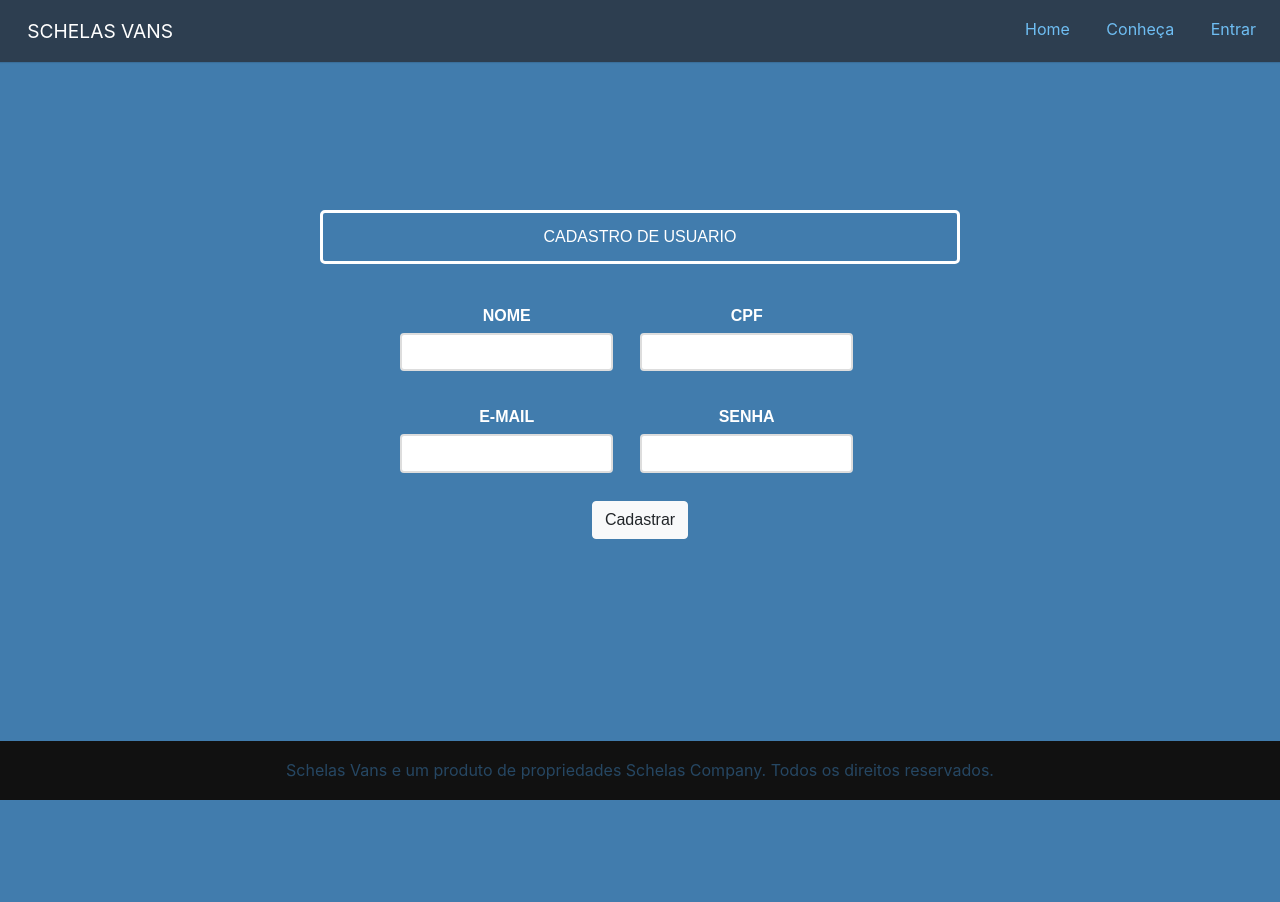
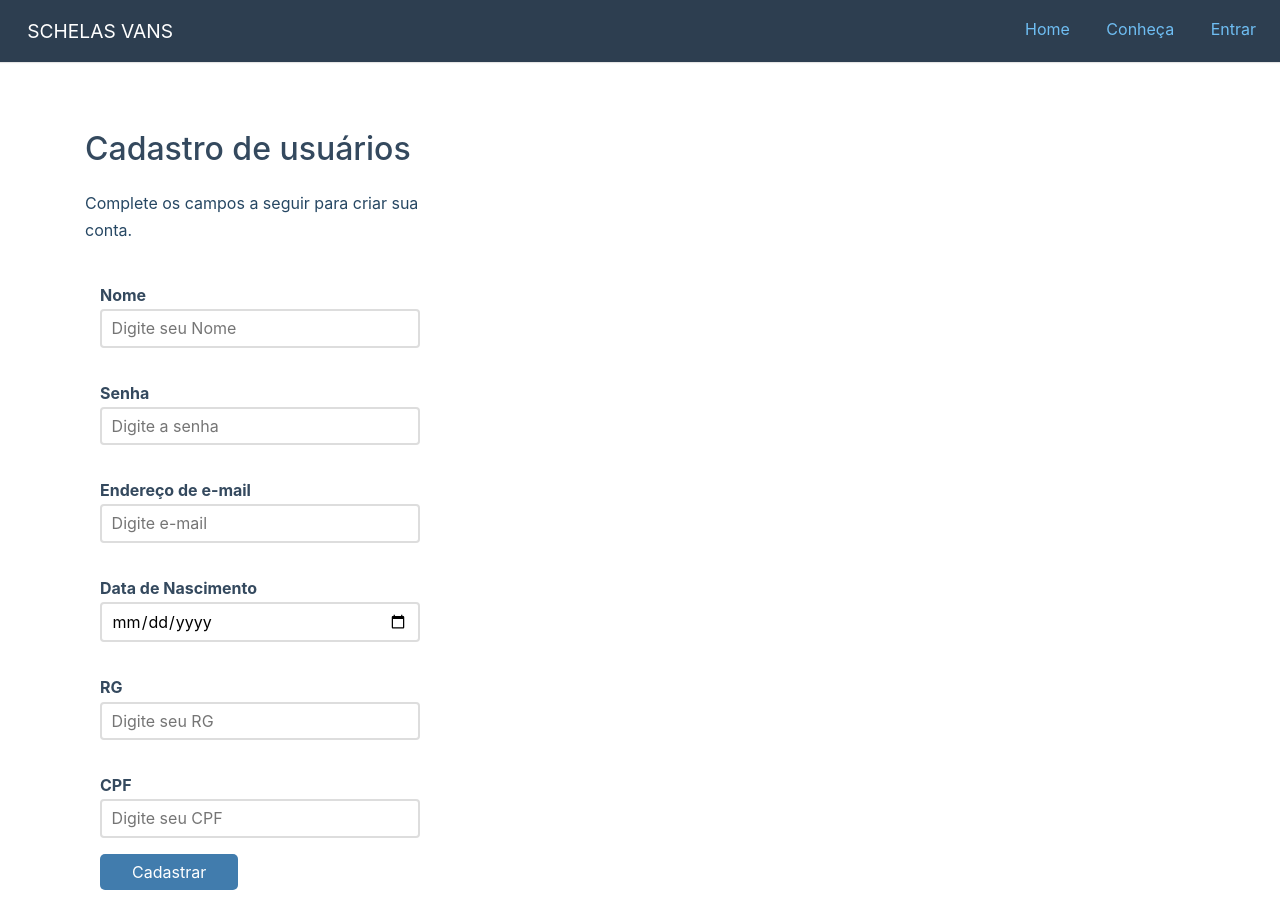
Before and after one commit to BrunoTeixeira2607/SchelasVans, a PHP site: page /Cadastro.php in a window 1280 px wide. Before the commit the page ends 800 px from the top, so only its background shows below. Run offline with PHP 8.4, Linux system fonts and the light colour scheme; some libraries are stand-ins or nearby versions.

```diff
--- a/Cadastro.php
+++ b/Cadastro.php
@@ -1,77 +1,89 @@
-<!doctype html>
-<html lang="en">
+<!DOCTYPE html>
+<!--
+To change this license header, choose License Headers in Project Properties.
+To change this template file, choose Tools | Templates
+and open the template in the editor.
+-->
+<html>
     <head>
+        <title>Schelas Vans Co.</title>
         <meta charset="utf-8">
         <meta name="viewport" content="width=device-width, initial-scale=1.0">
-        <meta name="description" content="A layout example that shows off a responsive product landing page.">
         <title>Schelas Vans Co.</title>
         <link rel="stylesheet" href="https://unpkg.com/purecss@1.0.0/build/pure-min.css" integrity="sha384-" crossorigin="anonymous">
         <link rel="stylesheet" href="https://unpkg.com/purecss@1.0.0/build/grids-responsive-min.css">
         <link rel="stylesheet" href="https://netdna.bootstrapcdn.com/font-awesome/4.0.3/css/font-awesome.css">
-        <link rel="stylesheet" href="css/layouts/marketing 2.css">
+        <link rel="stylesheet" href="css/layouts/marketing.css">
         <link rel="stylesheet" href="https://stackpath.bootstrapcdn.com/bootstrap/4.2.1/css/bootstrap.min.css" integrity="sha384-GJzZqFGwb1QTTN6wy59ffF1BuGJpLSa9DkKMp0DgiMDm4iYMj70gZWKYbI706tWS" crossorigin="anonymous">
+        <!--        <link rel="stylesheet" href="https://cdnjs.cloudflare.com/ajax/libs/materialize/1.0.0/css/materialize.min.css">
+                <script src="https://cdnjs.cloudflare.com/ajax/libs/materialize/1.0.0/js/materialize.min.js"></script>-->
 
     </head>
+    <body>
+        <?php
+        require_once ('Classes/Funcoes.class.php');
+        require_once ('Classes/Usuario.class.php');
 
-    <body>
+        $objFc = new Funcoes();
+        $objUsr = new Usuario();
 
-        <?php include 'Header2.php' ?>
+        if (isset($_POST['btCadastrar'])) {
+            if ($objUsr->queryInsert($_POST) == 'ok') {
+            echo '<script type="text/javascript">alert("Cadastro efetuado com Sucesso !")</script>';
+            header('location: index.php');}
+//            } else {
+//                echo '<script type="text/javascript">alert("Erro ao cadastrar")</script>';
+//            }
+        }
+        ?>
+        <?php include 'Header.php' ?>
+        <br><br><br>
+        <div class= "container">
+            <div class="row">
+                <div class="col-md-4">
+                    <H1>Cadastro de usuários</H1>
+                    <p>Complete os campos a seguir para criar sua conta.</p>
+                    <form class="pure-form pure-form-aligned" method="post">
+                        <fieldset>
+                            <div class="col-md-12">
+                                <label for="name">Nome</label>
+                                <input id="name" name="nome" type="text" placeholder="Digite seu Nome">
+                            </div>
 
-        <div class="splash-container">
-            <div class="splash">
-                <div class="pure-g">
-                    <div class="pure-u-1 pure-u-md-5-5">
-                        <p class="splash-head">
-                            CADASTRO DE USUARIO
-                        </p>
-                        <form class="pure-form pure-form-stacked">
-                            <fieldset>
-                                <div class="pure-g">
-                                    <div clss="pure-u-md-7-12">
-                                        <div class="pure-u-1 pure-u-md-1-3">
-                                            <label for="first-name" class="interfacea">Nome</label>
-                                            <input id="first-name" class="pure-u-23-24" type="text">
+                            <div class="col-md-12">
+                                <label for="password">Senha</label>
+                                <input id="password" name="senha" type="password" placeholder="Digite a senha">
                             </div>
-                                        <div class="pure-u-1 pure-u-md-1-24">
+
+                            <div class="col-md-12">
+                                <label for="email">Endereço de e-mail</label>
+                                <input id="email" name="email" type="email" placeholder="Digite e-mail">
                             </div>
-                                        <div class="pure-u-1 pure-u-md-1-3">
-                                            <label for="last-name" class="interfacea">CPF</label>
-                                            <input id="last-name" class="pure-u-23-24" type="text">
+                            <div class="col-md-12">
+                                <label for="password">Data de Nascimento</label>
+                                <input id="password" name="dataNas" type="date">
                             </div>
-                                        <div class="pure-u-1 pure-u-md-1-24">
+                            <div class="col-md-12">
+                                <label for="name">RG</label>
+                                <input id="name" name="RG" type="text" placeholder="Digite seu RG">
                             </div>
-                                        <div class="pure-u-1 pure-u-md-1-3">
-                                            <label for="email" class="interfacea">E-Mail</label>
-                                            <input id="email" class="pure-u-23-24" type="email" required>
+                            <div class="col-md-12">
+                                <label for="name">CPF</label>
+                                <input id="name" name="CPF" type="text" placeholder="Digite seu CPF">
                             </div>
-                                        <div class="pure-u-1 pure-u-md-1-24">
-                                        </div>
-                                        <div class="pure-u-1 pure-u-md-1-3">
-                                            <label for="city" class="interfacea">Senha</label>
-                                            <input id="city" class="pure-u-23-24" type="password">
-                                        </div>
-                                        <div class="pure-u-1 pure-u-md-1-24">
-                                        </div>
+                            <div class="col-md-12">
+                                <button type="submit" name="btCadastrar" class="pure-button pure-button-primary">Cadastrar</button>
                             </div>
 
                         </fieldset>
-                            <button type="button" class="btn btn-light">Cadastrar</button>
                     </form>
                 </div>
             </div>
         </div>
-        </div>
-
-        <div class="content-wrapper">
-
-            <div class="footer l-box is-center">
-                Schelas Vans e um produto de propriedades Schelas Company. Todos os direitos reservados.
-            </div>
-
-        </div>
-
-
 
 
     </body>
+    <script src="https://code.jquery.com/jquery-3.3.1.slim.min.js" integrity="sha384-q8i/X+965DzO0rT7abK41JStQIAqVgRVzpbzo5smXKp4YfRvH+8abtTE1Pi6jizo" crossorigin="anonymous"></script>
+    <script src="https://cdnjs.cloudflare.com/ajax/libs/popper.js/1.14.6/umd/popper.min.js" integrity="sha384-wHAiFfRlMFy6i5SRaxvfOCifBUQy1xHdJ/yoi7FRNXMRBu5WHdZYu1hA6ZOblgut" crossorigin="anonymous"></script>
+    <script src="https://stackpath.bootstrapcdn.com/bootstrap/4.2.1/js/bootstrap.min.js" integrity="sha384-B0UglyR+jN6CkvvICOB2joaf5I4l3gm9GU6Hc1og6Ls7i6U/mkkaduKaBhlAXv9k" crossorigin="anonymous"></script>
 </html>
--- a/Classes/Usuario.class.php
+++ b/Classes/Usuario.class.php
@@ -1,6 +1,8 @@
 <?php
+
 include_once "Conexao.class.php";
 include_once "Funcoes.class.php";
+
 class Usuario {
 
     private $con;
@@ -10,64 +12,77 @@ class Usuario {
     private $email;
     private $senha;
     private $dataCadastro;
+    private $dataNas;
+    private $RG;
+    private $CPF;
 
-    public function __construct(){
+    public function __construct() {
         $this->con = new Conexao();
         $this->objfc = new Funcoes();
     }
 
-    public function __set($atributo, $valor){
+    public function __set($atributo, $valor) {
         $this->$atributo = $valor;
     }
-    public function __get($atributo){
+
+    public function __get($atributo) {
         return $this->$atributo;
     }
 
-    public function querySeleciona($dado){
-        try{
+    public function querySeleciona($dado) {
+        try {
             $this->idUser = $this->objfc->base64($dado, 2);
             $cst = $this->con->conectar()->prepare("SELECT idUser, nome, email, data_cadastro FROM `usuario` WHERE `idUser` = :idFunc;");
             $cst->bindParam(":idFunc", $this->idUser, PDO::PARAM_INT);
             $cst->execute();
             return $cst->fetch();
         } catch (PDOException $ex) {
-            return 'error '.$ex->getMessage();
+            return 'error ' . $ex->getMessage();
         }
     }
 
-    public function querySelect(){
-        try{
+    public function querySelect() {
+        try {
             $cst = $this->con->conectar()->prepare("SELECT `idUser`, `nome`, `email`, `data_cadastro` FROM `usuario`;");
             $cst->execute();
             return $cst->fetchAll();
         } catch (PDOException $ex) {
-            return 'erro '.$ex->getMessage();
+            return 'erro ' . $ex->getMessage();
         }
     }
 
-    public function queryInsert($dados){
-        try{
+    public function queryInsert($dados) {
+        try {
             $this->nome = $this->objfc->tratarCaracter($dados['nome'], 1);
             $this->email = $dados['email'];
             $this->senha = sha1($dados['senha']);
+            $this->dataNas = $dados['dataNas'];
+            $this->CPF = $dados['CPF'];
+            $this->RG = $dados['RG'];
+
             $this->dataCadastro = $this->objfc->dataAtual(2);
-            $cst = $this->con->conectar()->prepare("INSERT INTO `usuario` (`nome`, `email`, `senha`, `data_cadastro`) VALUES (:nome, :email, :senha, :dt);");
+            $cst = $this->con->conectar()->prepare("insert into usuario (nome,email,dataNas,RG,CPF,data_Cadastro,senha) values (:nome, :email, :dataNas, :RG, :CPF, :data_Cadastro, :senha);");
             $cst->bindParam(":nome", $this->nome, PDO::PARAM_STR);
             $cst->bindParam(":email", $this->email, PDO::PARAM_STR);
+            $cst->bindParam(":dataNas", $this->dataNas, PDO::PARAM_STR);
+            $cst->bindParam(":RG", $this->RG, PDO::PARAM_STR);
+            $cst->bindParam(":CPF", $this->CPF, PDO::PARAM_STR);
+            $cst->bindParam("data_Cadastro", $this->dataCadastro, PDO::PARAM_STR);
             $cst->bindParam(":senha", $this->senha, PDO::PARAM_STR);
-            $cst->bindParam(":dt", $this->dataCadastro, PDO::PARAM_STR);
-            if($cst->execute()){
+
+            if ($cst->execute()) {
                 return 'ok';
-            }else{
+            } else {
                 return 'erro';
             }
         } catch (PDOException $ex) {
-            return 'error '.$ex->getMessage();
+            echo 'Exception -> ';
+               var_dump($e->getMessage());
         }
     }
 
-    public function queryUpdate($dados){
-        try{
+    public function queryUpdate($dados) {
+        try {
             $this->idUser = $this->objfc->base64($dados['func'], 2);
             $this->nome = $this->objfc->tratarCaracter($dados['nome'], 1);
             $this->email = $dados['email'];
@@ -75,30 +90,31 @@ class Usuario {
             $cst->bindParam(":idFunc", $this->idUser, PDO::PARAM_INT);
             $cst->bindParam(":nome", $this->nome, PDO::PARAM_STR);
             $cst->bindParam(":email", $this->email, PDO::PARAM_STR);
-            if($cst->execute()){
+            if ($cst->execute()) {
                 return 'ok';
-            }else{
+            } else {
                 return 'erro';
             }
         } catch (PDOException $ex) {
-            return 'error '.$ex->getMessage();
+            return 'error ' . $ex->getMessage();
         }
     }
 
-    public function queryDelete($dado){
-        try{
+    public function queryDelete($dado) {
+        try {
             $this->idUser = $this->objfc->base64($dado, 2);
             $cst = $this->con->conectar()->prepare("DELETE FROM `usuario` WHERE `idUser` = :idFunc;");
             $cst->bindParam(":idFunc", $this->idUser, PDO::PARAM_INT);
-            if($cst->execute()){
+            if ($cst->execute()) {
                 return 'ok';
-            }else{
+            } else {
                 return 'erro';
             }
         } catch (PDOException $ex) {
-            return 'error'.$ex->getMessage();
+            return 'error' . $ex->getMessage();
         }
     }
 
 }
+
 ?>
--- a/LoginMoto.php
+++ b/LoginMoto.php
@@ -55,6 +55,7 @@ and open the template in the editor.
                         </div>
                     </div>
                 </div>
+            </div>
 
 
 
--- a/nbproject/private/private.xml
+++ b/nbproject/private/private.xml
@@ -5,8 +5,7 @@
         <group>
             <file>file:/C:/wamp64/www/SchelasVans/index.php</file>
             <file>file:/C:/wamp64/www/SchelasVans/Classes/Usuario.class.php</file>
-            <file>file:/C:/wamp64/www/SchelasVans/Classes/Conexao.class.php</file>
-            <file>file:/C:/wamp64/www/SchelasVans/Classes/Funcoes.class.php</file>
+            <file>file:/C:/wamp64/www/SchelasVans/Cadastro.php</file>
         </group>
     </open-files>
 </project-private>
```
Also changed, not shown: Database Schelas.sql (added, +157 -0 lines). Lines whose indentation alone changed are shown as unchanged.
